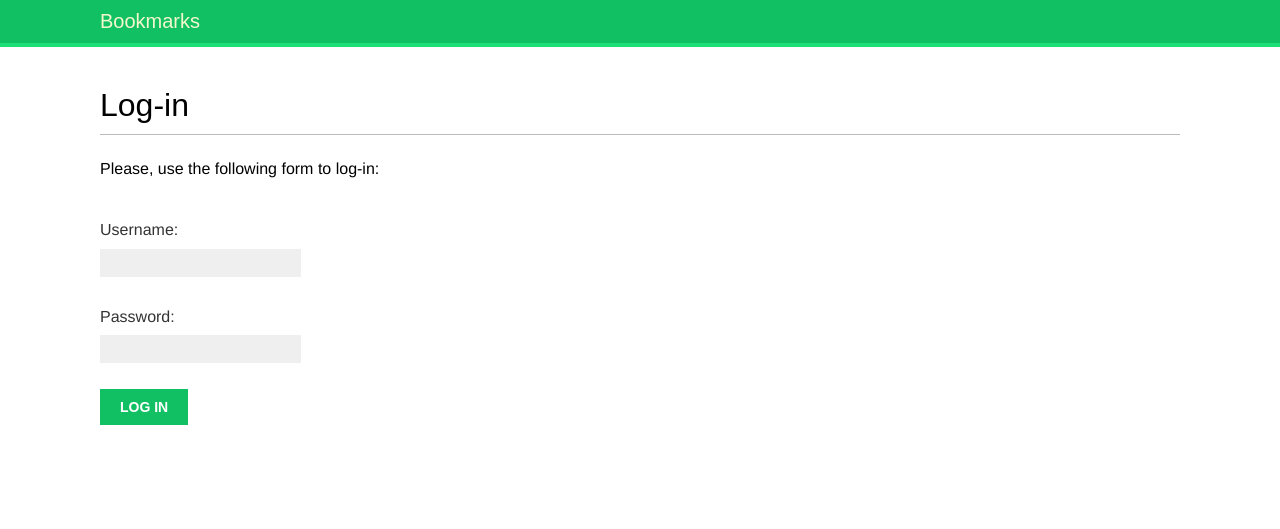
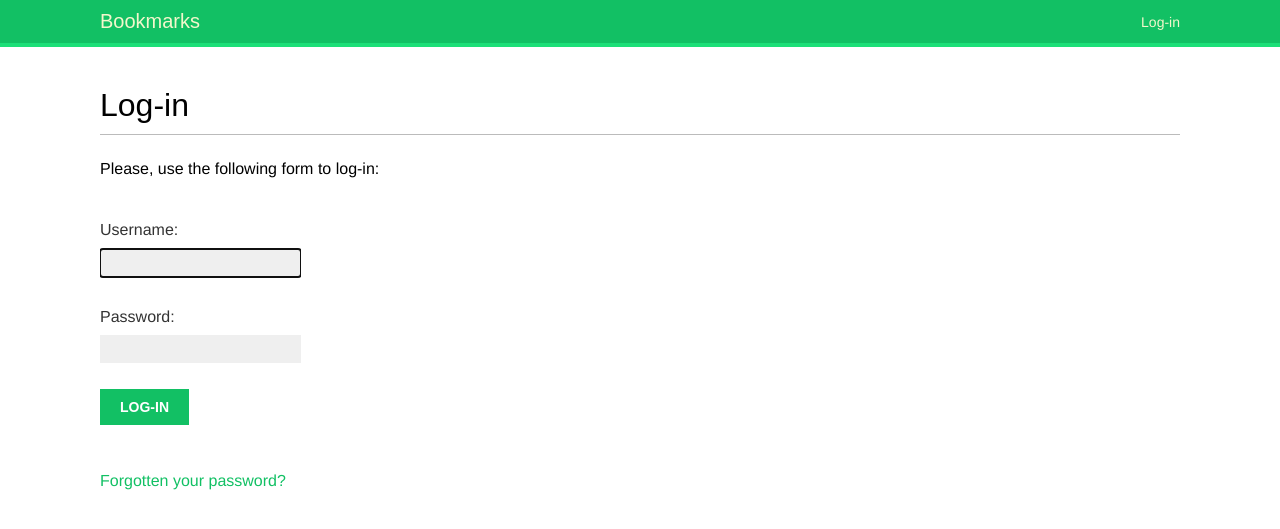
Before and after one commit to saikatbhuiyan/django-bookmarks-app, a Django app: page /account/login/?next=/account/password_change/ in a window 1280 px wide. Shown: the top 529 px of the page. Run offline with Django 3.2, Linux system fonts and the light colour scheme; some web fonts are replaced.

Commit message:
password reset and change

```diff
--- a/account/urls.py
+++ b/account/urls.py
@@ -1,6 +1,22 @@
 from django.urls import path
+from django.contrib.auth import views as auth_views
 from . import views
 
 urlpatterns = [
-    path('login/', views.user_login, name='login'),
+    # path('login/', views.user_login, name='login'),
+    path('login/', auth_views.LoginView.as_view(), name='login'),
+    path('logout', auth_views.LogoutView.as_view(), name='logout'),
+    path('password_change/', auth_views.PasswordChangeView.as_view(),
+         name='password_change'),
+    path('password_change/done/', auth_views.PasswordChangeDoneView.as_view(),
+         name='password_change_done'),
+    path('', views.dashboard, name='dashboard'),
+    path('password_reset/', auth_views.PasswordResetView.as_view(),
+         name='password_reset'),
+    path('password_reset/done/', auth_views.PasswordResetDoneView.as_view(),
+         name='password_reset_done'),
+    path('reset/<uidb64>/<token>/', auth_views.PasswordResetConfirmView.as_view(),
+         name='password_reset_confirm'),
+    path('reset/done/', auth_views.PasswordResetCompleteView.as_view(),
+         name='password_reset_complete'),
 ]
--- a/account/views.py
+++ b/account/views.py
@@ -1,6 +1,7 @@
-from django.shortcuts import render
+from django.shortcuts import render, redirect
 from django.http import HttpResponse
 from django.contrib.auth import authenticate, login
+from django.contrib.auth.decorators import login_required
 from .forms import LoginForm
 
 
@@ -11,13 +12,12 @@ def user_login(request):
         if form.is_valid():
             cd = form.cleaned_data
             user = authenticate(request,
-            username=cd['username'],
-            password=cd['password'])
+                                username=cd['username'],
+                                password=cd['password'])
             if user is not None:
                 if user.is_active:
                     login(request, user)
-                    return HttpResponse('Authenticated '\
-                                        'successfully')
+                    return redirect("dashboard")
                 else:
                     return HttpResponse('Disabled account')
             else:
@@ -25,3 +25,10 @@ def user_login(request):
     else:
         form = LoginForm()
     return render(request, 'account/login.html', {'form': form})
+
+
+@login_required
+def dashboard(request):
+    return render(request,
+                  'account/dashboard.html',
+                  {'section': 'dashboard'})
--- a/templates/base.html
+++ b/templates/base.html
@@ -10,7 +10,29 @@
 
     <div id="header">
         <span class="logo">Bookmarks</span>
+        {% if request.user.is_authenticated %}
+            <ul class="menu">
+                <li {% if section == "dashboard" %}class="selected"{% endif %}>
+                    <a href="{% url 'dashboard' %}">My dashboard</a>
+                </li>
+                <li {% if section == "images" %}class="selected"{% endif %}>
+                    <a href="#">Images</a>
+                </li>
+                <li {% if section == 'people' %}class="selected"{% endif %}>
+                    <a href="#">People</a>
+                </li>
+        </ul>
+        {% endif %}
+        <span class="user">
+            {% if request.user.is_authenticated %}
+                Hello {{ request.user.first_name }},
+                <a href="{% url 'logout' %}">Logout</a>
+            {% else %}
+                <a href="{% url 'login' %}">Log-in</a>
+            {% endif %}
+        </span>
     </div>
+
     <div id="content">
         {% block content %}
         {% endblock %}
--- /dev/null
+++ b/templates/registration/login.html
@@ -0,0 +1,22 @@
+{% extends "base.html" %}
+{% block title %}Log-in{% endblock %}
+{% block content %}
+    <h1>Log-in</h1>
+    {% if form.errors %}
+        <p>
+        Your username and password didn't match.
+        Please try again.
+        </p>
+    {% else %}
+        <p>Please, use the following form to log-in:</p>
+    {% endif %}
+    <div class="login-form">
+        <form action="{% url 'login' %}" method="post">
+            {{ form.as_p }}
+            {% csrf_token %}
+            <input type="hidden" name="next" value="{{ next }}" />
+            <p><input type="submit" value="Log-in"></p>
+        </form>
+        <p><a href="{% url "password_reset" %}">Forgotten your password?</a></p>
+    </div>
+{% endblock %}
--- /dev/null
+++ b/templates/registration/password_change_done.html
@@ -0,0 +1,6 @@
+{% extends "base.html" %}
+{% block title %}Password changed{% endblock %}
+{% block content %}
+    <h1>Password changed</h1>
+    <p>Your password has been successfully changed.</p>
+{% endblock %}
--- /dev/null
+++ b/templates/registration/password_reset_email.html
@@ -0,0 +1,4 @@
+Someone asked for password reset for email {{ email }}. Follow the
+link below:
+    {{ protocol }}://{{ domain }}{% url "password_reset_confirm" uidb64=uid token=token %}
+Your username, in case you've forgotten: {{ user.get_username }}
```
Also changed, not shown: bookmarks/settings.py (+7 -0 lines), templates/account/dashboard.html (added, +7 -0 lines), templates/registration/logged_out.html (added, +9 -0 lines), templates/registration/password_change_form.html (added, +11 -0 lines), templates/registration/password_reset_ confirm.html (added, +16 -0 lines), templates/registration/password_reset_complete.html (added, +7 -0 lines), templates/registration/password_reset_done.html (added, +8 -0 lines), templates/registration/password_reset_form.html (added, +11 -0 lines).
